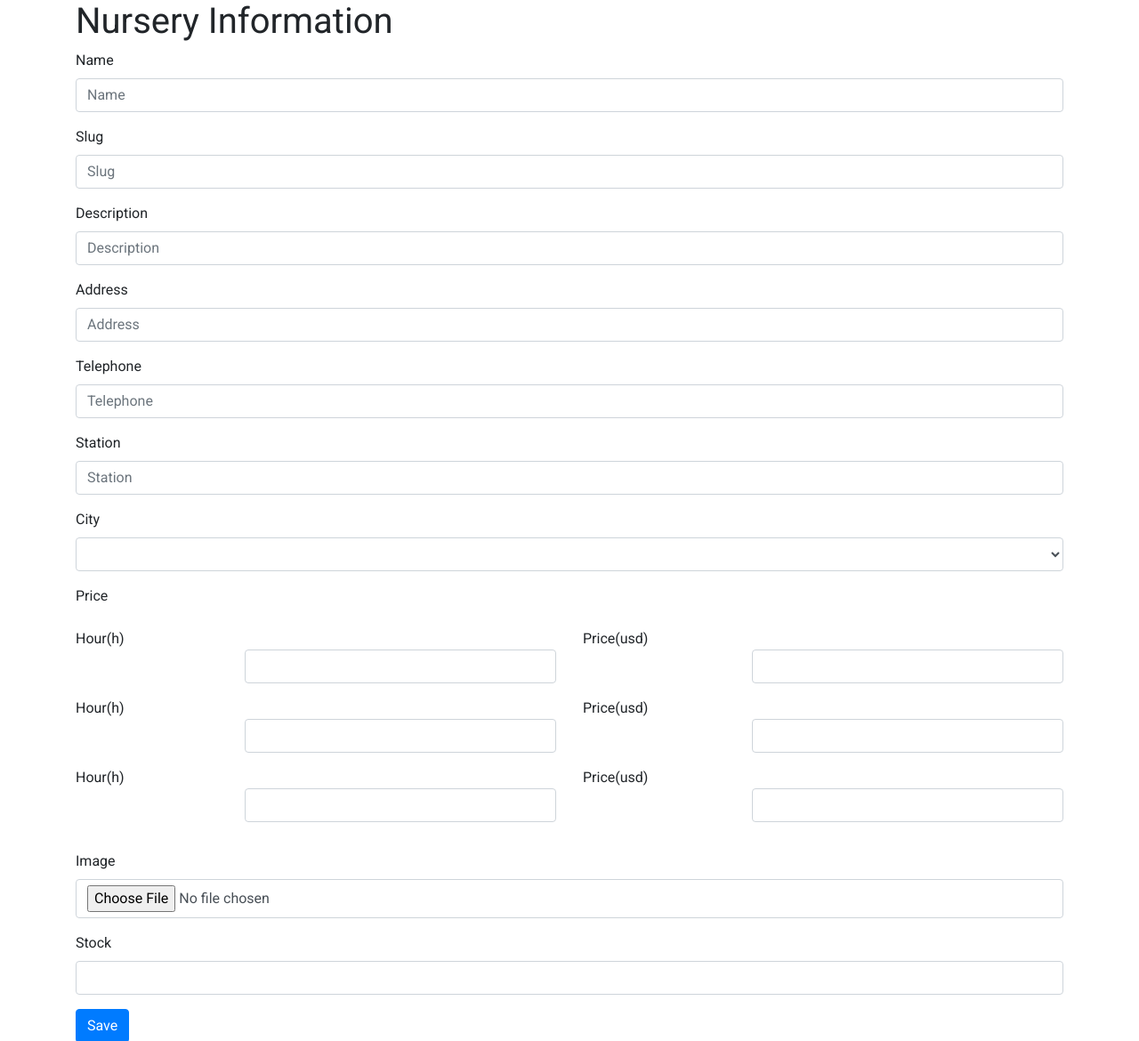
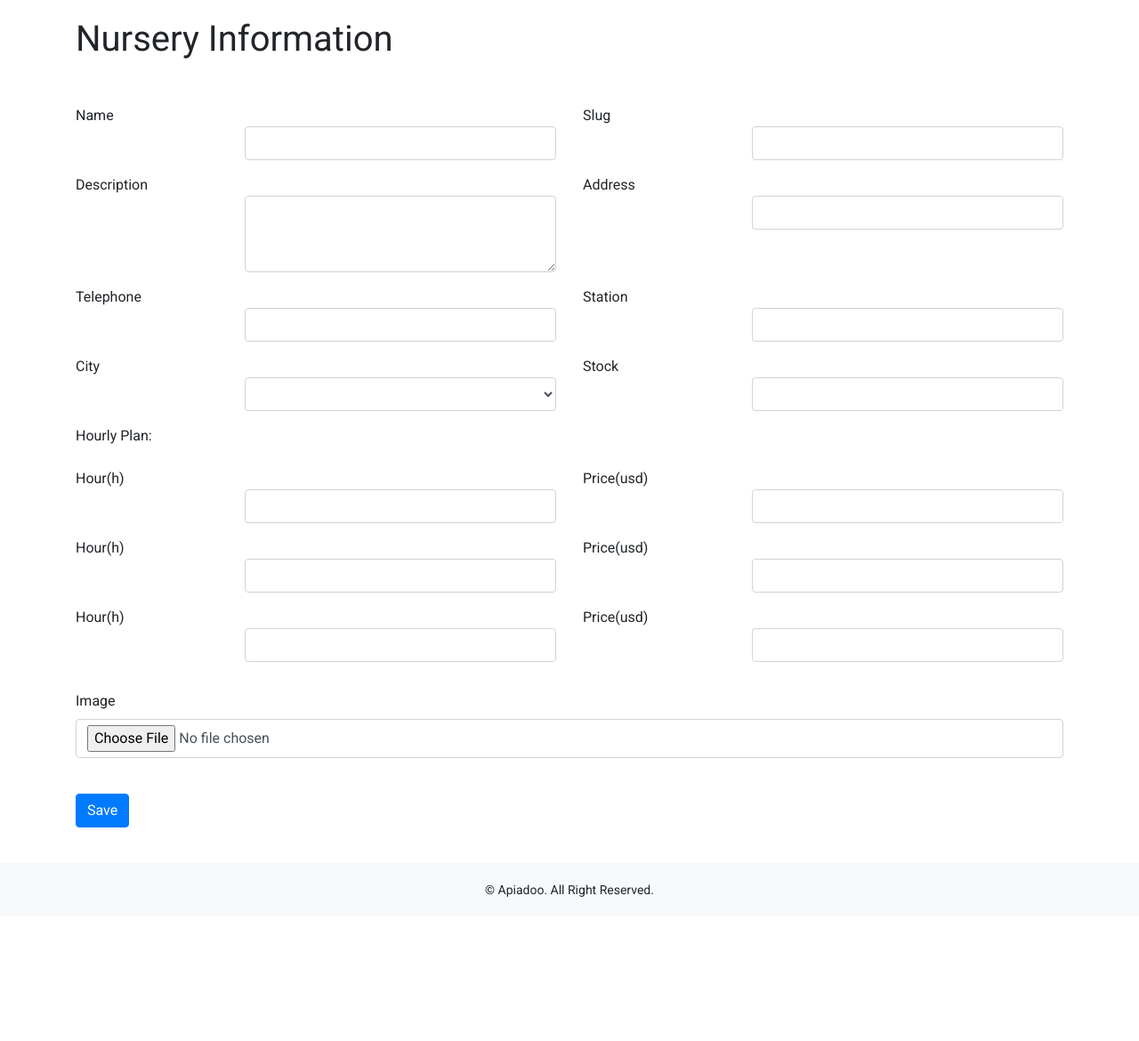
Before and after one commit to milovanv365/python-django-booking-app, a Django app: page /service/vendor/dashboard in a window 1280 px wide. Shown: the part 262-1432 px from the top of the page at 89% size. After the commit the page ends 1270 px from the top, so only its background shows below. Run offline with Django 3.2, Linux system fonts and the light colour scheme; the visitor is signed in with stand-in values (Sample User, id 1); data that the repository does not hold is empty; some libraries are stand-ins or nearby versions.

Commit message:
Fixed image choose function in vendor_dashboard page

```diff
--- a/reservation/views.py
+++ b/reservation/views.py
@@ -171,8 +171,10 @@ def history_list(request):
 def history_detail(request, reservation_id):
     reservation = Reservation.objects.get(id=reservation_id)
     nursery = Nursery.objects.get(id=reservation.nursery_id)
-    payment = Payment.objects.filter(reservation=reservation)
+    payment = Payment.objects.get(reservation=reservation)
     context = {
-
+        'reservation': reservation,
+        'nursery': nursery,
+        'payment': payment
     }
     return render(request, 'reservation/history_detail.html', context)
--- a/service/forms.py
+++ b/service/forms.py
@@ -31,51 +31,50 @@ class SignUpForm(UserCreationForm):
 
 class NurseryForm(forms.Form):
     name = forms.CharField(
-        label='Name',
+        label='',
         max_length=200,
         required=True,
     )
 
     slug = forms.CharField(
-        label='Slug',
+        label='',
         max_length=200,
         required=True,
     )
 
     description = forms.CharField(
-        label='Description',
-        max_length=200,
-        required=False
+        label='',
+        required=False,
+        widget=forms.Textarea(attrs={"rows": 3})
     )
     address = forms.CharField(
-        label='Address',
+        label='',
         max_length=200,
         required=False,
     )
     telephone = forms.CharField(
-        label='Telephone',
+        label='',
         max_length=200,
         required=False,
     )
     station = forms.CharField(
-        label='Station',
+        label='',
         max_length=200,
         required=False,
     )
     city = forms.ChoiceField(
+        label='',
         widget=forms.Select,
         choices=CITY_CHOICES,
     )
     time_one = forms.CharField(
         label='',
         max_length=10,
-        required=False,
         widget=forms.NumberInput()
     )
     price_one = forms.CharField(
         label='',
         max_length=10,
-        required=False,
         widget=forms.NumberInput()
     )
     time_two = forms.CharField(
@@ -106,7 +105,7 @@ class NurseryForm(forms.Form):
         required=False
     )
     stock = forms.CharField(
-        label='Stock',
+        label='',
         max_length=10,
         required=True,
         widget=forms.NumberInput(attrs={'placeholder': ''})
--- a/service/templates/service/city.html
+++ b/service/templates/service/city.html
@@ -49,11 +49,9 @@
                        <a href="{{nursery.get_url}}"><img class="card-img-top my_image" src="{{nursery.image.url}}" alt="{{nursery.name}}"></a>
                        <div class="card-body">
                            <h4>{{nursery.name}}</h4>
-{#                           <p>{{nursery.description}}</p>#}
                            <p class="text-justify"><span>Address: </span>{{nursery.address}}</p>
                            <p class="text-justify"><span>Tell: </span>{{nursery.telephone}}</p>
                            <p class="text-justify"><span>Station: </span>{{nursery.station}}</p>
-                           <p>${{nursery.price}}</p>
                        </div>
                    </div>
                </div>
--- a/service/templates/service/vendor_dashboard.html
+++ b/service/templates/service/vendor_dashboard.html
@@ -6,30 +6,48 @@
 {% endblock %}
 {% block content %}
     <div class="vendor-nursery">
-        <h1>Nursery Information</h1>
-        {% if nursery_user_exist %}
+        <h1 class="title-label">Nursery Information</h1>
+        {% if nursery_name_or_slug_exist %}
             <div class="alert alert-danger">
-                <strong>Duplication!</strong> You have already registered a child care center.
+                <strong>Duplication! </strong> That name or slug already exist.
             </div>
         {% endif %}
-        {% if nursery_name_or_slug_exist %}
-            <div class="alert alert-danger">
-                <strong>Duplication!</strong>Name or Slug already exist.
+        <form enctype="multipart/form-data" method="post" onsubmit="return goNext()">
+            {% csrf_token %}
+            <div class="row">
+                <div class="col-md-2">Name</div>
+                <div class="col-md-4">{% bootstrap_field nursery_form.name %}</div>
+                <div class="col-md-2">Slug</div>
+                <div class="col-md-4">{% bootstrap_field nursery_form.slug %}</div>
             </div>
-        {% endif %}
-        <form enctype="multipart/form-data" method="post">
-            {% csrf_token %}
-
-            {% bootstrap_field nursery_form.name %}
-            {% bootstrap_field nursery_form.slug %}
-            {% bootstrap_field nursery_form.description %}
-            {% bootstrap_field nursery_form.address %}
-            {% bootstrap_field nursery_form.telephone %}
-            {% bootstrap_field nursery_form.station %}
-            {% bootstrap_field nursery_form.city %}
+            <div class="row">
+                <div class="col-md-2">Description</div>
+                <div class="col-md-4">{% bootstrap_field nursery_form.description %}</div>
+                <div class="col-md-2">Address</div>
+                <div class="col-md-4">{% bootstrap_field nursery_form.address %}</div>
+            </div>
+            <div class="row">
+                <div class="col-md-2">Telephone</div>
+                <div class="col-md-4">{% bootstrap_field nursery_form.telephone %}</div>
+                <div class="col-md-2">Station</div>
+                <div class="col-md-4">{% bootstrap_field nursery_form.station %}</div>
+            </div>
+            <div class="row">
+                <div class="col-md-2">City</div>
+                <div class="col-md-4">{% bootstrap_field nursery_form.city %}</div>
+                <div class="col-md-2">Stock</div>
+                <div class="col-md-4">{% bootstrap_field nursery_form.stock %}</div>
+            </div>
+{#            {% bootstrap_field nursery_form.name %}#}
+{#            {% bootstrap_field nursery_form.slug %}#}
+{#            {% bootstrap_field nursery_form.description %}#}
+{#            {% bootstrap_field nursery_form.address %}#}
+{#            {% bootstrap_field nursery_form.telephone %}#}
+{#            {% bootstrap_field nursery_form.station %}#}
+{#            {% bootstrap_field nursery_form.city %}#}
 
             <div class="form-group">
-                <label class="control-label">Price</label>
+                <label class="control-label">Hourly Plan: </label>
             </div>
 
             <div class="form-group">
@@ -54,10 +72,29 @@
             </div>
 
             {% bootstrap_field nursery_form.image %}
-            {% bootstrap_field nursery_form.stock %}
+{#            {% bootstrap_field nursery_form.stock %}#}
+            <div class="alert alert-danger img-field-alert">
+                <strong>Choose Image File! </strong>
+            </div>
 
-
-            <button type="submit" class="btn btn-primary">Save</button>
+            <div class="confirm-btn-box">
+                <button type="submit" class="btn btn-primary">Save</button>
+            </div>
         </form>
     </div>
+    <script>
+        $(document).ready(function() {
+            $('#image-clear_id').hide()
+            $('#image-clear_id').next().hide()
+        })
+        function goNext() {
+            let imgSelectObj = $('#id_image').val()
+            let imgUrl = $('#id_image').siblings('a').text()
+
+            if (imgSelectObj == '' && imgUrl == '') {
+                $('.img-field-alert').show()
+                return false
+            }
+        }
+    </script>
 {% endblock %}
--- a/service/views.py
+++ b/service/views.py
@@ -82,7 +82,8 @@ def nursery_detail(request, c_slug, nursery_slug):
 @login_required
 def vendor_dashboard(request):
     current_user = request.user
-    nursery_user_exist = False
+    # nursery_name_exist = False
+    # nursery_slug_exist = False
     nursery_name_or_slug_exist = False
 
     if request.method == 'POST':
@@ -95,8 +96,8 @@ def vendor_dashboard(request):
             telephone = nursery_form.cleaned_data['telephone']
             station = nursery_form.cleaned_data['station']
             # price = 500
+            stock = nursery_form.cleaned_data['stock']
             image = nursery_form.cleaned_data['image']
-            stock = nursery_form.cleaned_data['stock']
             city = City.objects.get(id=nursery_form.cleaned_data['city'])
 
             price_plan = []
@@ -116,31 +117,44 @@ def vendor_dashboard(request):
 
             price_plan = json.dumps(price_plan)
 
+            nursery_name_check = Nursery.objects.filter(name=name)
+            nursery_slug_check = Nursery.objects.filter(slug=slug)
             try:
-                # nursery = Nursery.objects.get(Q(name=name) | Q(slug=slug) | Q(user=current_user))
                 nursery = Nursery.objects.get(user=current_user)
+                if name == nursery.name and slug == nursery.slug:
+                    nursery_update(nursery, nursery_form, price_plan, current_user)
+                    return redirect('service:VendorDashboard')
+                else:
+                    if name != nursery.name:
+                        if len(nursery_name_check) > 0:
+                            nursery_name_or_slug_exist = True
+                        else:
+                            nursery_update(nursery, nursery_form, price_plan, current_user)
+                            return redirect('service:VendorDashboard')
+                    else:
+                        if len(nursery_slug_check) > 0:
+                            nursery_name_or_slug_exist = True
+                        else:
+                            nursery_update(nursery, nursery_form, price_plan, current_user)
+                            return redirect('service:VendorDashboard')
 
-                nursery_for_check = Nursery.objects.filter(Q(name=name) | Q(slug=slug))
-                if len(nursery_for_check) > 0:
-                    if nursery_for_check.user != current_user:
-                        nursery_name_or_slug_exist = True
-                    else:
-                        update_nursery(nursery, nursery_form, price_plan, current_user)
+                # if nursery_name_check.user != current_user:
+                #     if len(nursery_name_check) > 0 or len(nursery_slug_check) > 0:
+                #         nursery_name_or_slug_exist = True
+                #     else:
+                #         nursery_update(nursery, nursery_form, price_plan, current_user)
+                #         return redirect('service:VendorDashboard')
+            except Nursery.DoesNotExist:
+                if len(nursery_name_check) > 0 or len(nursery_slug_check) > 0:
+                    nursery_name_or_slug_exist = True
                 else:
-                    update_nursery(nursery, nursery_form, price_plan, current_user)
-            except Nursery.DoesNotExist:
-                try:
-                    nursery_for_check = Nursery.objects.get(Q(name=name) | Q(slug=slug))
-                    nursery_name_or_slug_exist = True
-                except Nursery.DoesNotExist:
                     Nursery.objects.create(
-                        name=name,
                         slug=slug,
                         description=description,
+                        name=name,
                         address=address,
                         telephone=telephone,
                         station=station,
-                        # price=price,
                         price_plan=price_plan,
                         image=image,
                         stock=stock,
@@ -151,22 +165,19 @@ def vendor_dashboard(request):
 
     else:
         nursery_form = NurseryForm()
-
         try:
             nursery = Nursery.objects.get(user=current_user)
-
             nursery_form.initial = {
                 'name': nursery.name,
                 'slug': nursery.slug,
                 'description': nursery.description,
                 'address': nursery.address,
                 'telephone': nursery.telephone,
-                'station': nursery.telephone,
+                'station': nursery.station,
                 'image': nursery.image,
                 'stock': nursery.stock,
                 'city': nursery.city_id
             }
-
             price_plan = json.loads(nursery.price_plan)
             if price_plan is not None:
                 for x in range(len(price_plan)):
@@ -185,13 +196,12 @@ def vendor_dashboard(request):
 
     context = {
         'nursery_form': nursery_form,
-        'nursery_user_exist': nursery_user_exist,
         'nursery_name_or_slug_exist': nursery_name_or_slug_exist
     }
     return render(request, 'service/vendor_dashboard.html', context)
 
 
-def update_nursery(nursery, nursery_form, price_plan, current_user):
+def nursery_update(nursery, nursery_form, price_plan, current_user):
     nursery.name = nursery_form.cleaned_data['name']
     nursery.slug = nursery_form.cleaned_data['slug']
     nursery.description = nursery_form.cleaned_data['description']
@@ -200,16 +210,11 @@ def update_nursery(nursery, nursery_form, price_plan, current_user):
     nursery.station = nursery_form.cleaned_data['station']
     nursery.price_plan = price_plan
     if nursery_form.cleaned_data['image'] is not None:
-        if nursery_form.cleaned_data['image'] is False:
-            nursery.image = ''
-        else:
-            nursery.image = nursery_form.cleaned_data['image']
+        nursery.image = nursery_form.cleaned_data['image']
     nursery.stock = nursery_form.cleaned_data['stock']
     nursery.city = City.objects.get(id=nursery_form.cleaned_data['city'])
     nursery.user = current_user
-
     nursery.save()
-    return redirect('service:VendorDashboard')
 
 
 def signup_view(request):
--- a/static/css/custom.css
+++ b/static/css/custom.css
@@ -54,6 +54,7 @@ body {
     font-size: 14px;
     text-transform: uppercase;
     letter-spacing: .2em;
+    margin-bottom: 30px;
 }
 
 .my_prod_row_class {
@@ -195,3 +196,14 @@ padding-bottom: 20px;
     margin-left: 0;
     margin-right: 0;
 }
+.vendor-nursery .title-label {
+    margin-top: 20px;
+    margin-bottom: 50px;
+}
+.confirm-btn-box {
+    margin: 40px 0;
+}
+
+.img-field-alert {
+    display: none;
+}
```
Also changed, not shown: reservation/templates/reservation/history_detail.html (+39 -38 lines).
